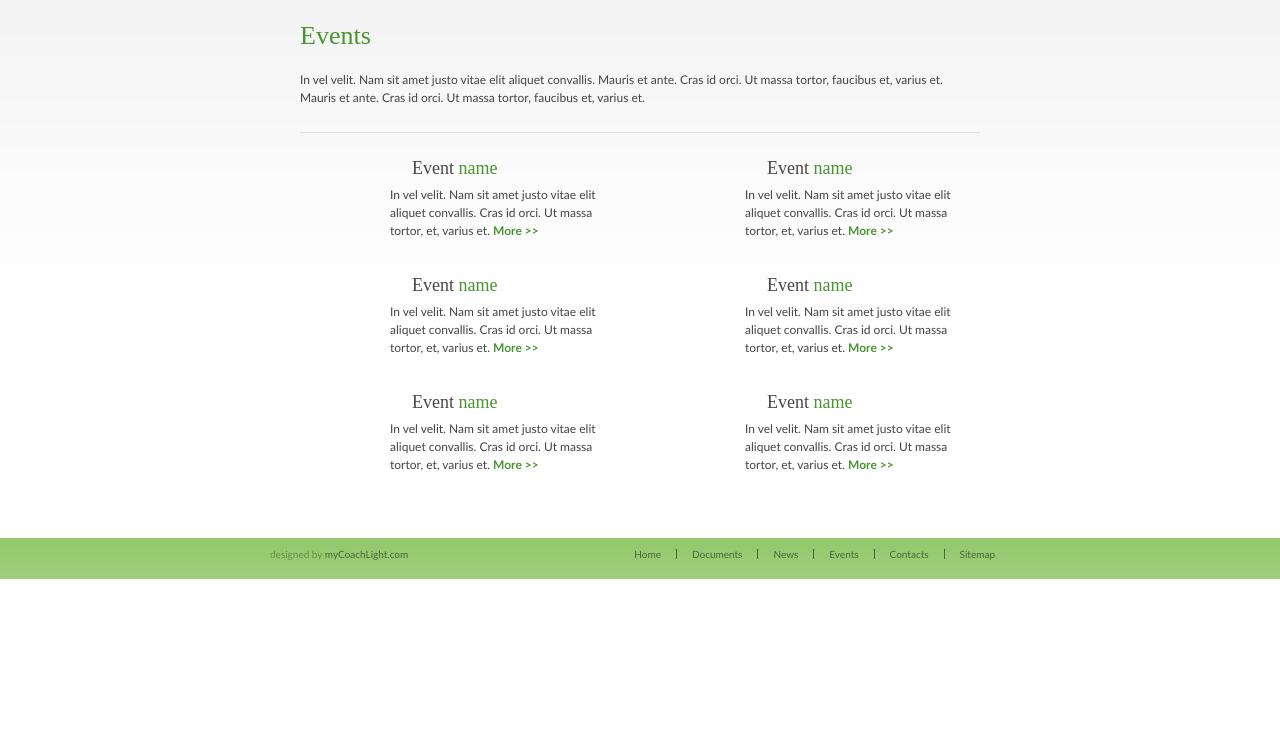
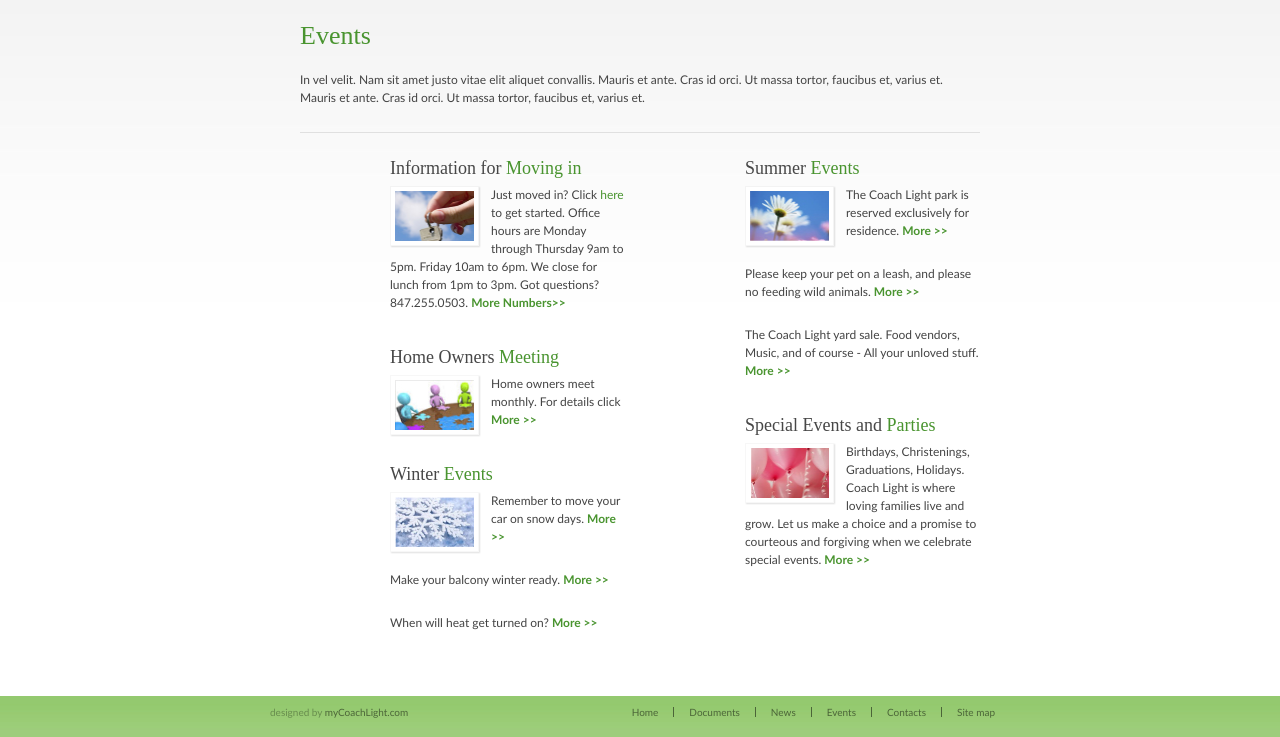
Before and after one commit to myCoachLight/myCoachLight.github.io, a plain HTML site: page events.htm in a window 1280 px wide. Shown: the part 181-918 px from the top of the page. Before the commit the page ends 800 px from the top, so only its background shows below. Drawn offline with Linux system fonts and the light colour scheme.

Commit message:
12/5/2016

```diff
--- a/events.htm
+++ b/events.htm
@@ -23,6 +23,12 @@
   ga('send', 'pageview');
 
 </script>
+
+    <style type="text/css">
+        .type h4 {
+            cursor: pointer;
+        }
+    </style>
 </head>
 
 <body id="brandsbody">
@@ -35,7 +41,7 @@
                 <li><a title="Documents" href="documents.htm">Documents</a></li>
                 <li><a title="News" href="news.htm">News</a></li>
                 <li><a title="Events" href="events.htm">Events</a></li>
-                <li><a title="Contacts" href="contacts.htm">Contacts</a></li>
+                <li><a title="Contacts" href="importantNumbers.htm">Contacts</a></li>
             </ul>
 	</div>
 	<hr/>
@@ -44,37 +50,55 @@
 		<h3>Events</h3>
 		<p>In vel velit. Nam sit amet justo vitae elit aliquet convallis. Mauris et ante. Cras id orci. Ut massa tortor, faucibus et, varius et. Mauris et ante. Cras id orci. Ut massa tortor, faucibus et, varius et.</p>
 		<div id="lcol">
+
 			<div class="type">
-				<span></span>
-				<h4><strong>Event </strong>name</h4>
-				<p>In vel velit. Nam sit amet justo vitae elit aliquet convallis. Cras id orci. Ut massa tortor, et, varius et. <a href="#" title="Read More"><strong>More &gt;&gt;</strong></a></p>
+                <h4 onclick="document.location.href='movingIn.htm';"><strong>Information for </strong>Moving in</h4>
+                <div class="picframe">
+                    <img width="79" height="50" alt="" src="a_files/MovingIn.jpg" />
                 </div>
+                <p>
+                    Just moved in? Click <a href="movingIn.htm">here</a> to get started.
+                    Office hours are Monday through Thursday 9am to 5pm. Friday 10am to 6pm. We close for lunch from 1pm to 3pm. Got questions?  847.255.0503.
+                    <a title="Read More" href="importantNumbers.htm"><strong>More Numbers&gt;&gt;</strong></a>
+                </p>
+            </div>
+
             <div class="type">
-				<span></span>
-				<h4><strong>Event </strong>name</h4>
-				<p>In vel velit. Nam sit amet justo vitae elit aliquet convallis. Cras id orci. Ut massa tortor, et, varius et. <a href="#" title="Read More"><strong>More &gt;&gt;</strong></a></p>
+                <h4 onclick="document.location.href = 'documentsIn.htm?4';"><strong>Home Owners </strong>Meeting</h4>
+                <div class="picframe">
+                    <img width="79" height="50" alt="" src="a_files/puzle.jpg" />
                 </div>
+                <p>Home owners meet monthly. For details click <a href="documentsIn.htm?4" title="Read More"><strong>More &gt;&gt;</strong></a></p>
+            </div>
+
             <div class="type">
-				<span></span>
-				<h4><strong>Event </strong>name</h4>
-				<p>In vel velit. Nam sit amet justo vitae elit aliquet convallis. Cras id orci. Ut massa tortor, et, varius et. <a href="#" title="Read More"><strong>More &gt;&gt;</strong></a></p>
+                <h4 onclick="document.location.href = 'documentsIn.htm?1';"><strong>Winter </strong>Events</h4>
+                <div class="picframe">
+                    <img width="79" height="50" alt="" src="a_files/snow.jpg" />
+                </div>
+				<p>Remember to move your car on snow days. <a href="documentsIn.htm?1" title="Read More"><strong>More &gt;&gt;</strong></a></p>
+                <p>Make your balcony winter ready. <a href="documentsIn.htm?2" title="Read More"><strong>More &gt;&gt;</strong></a></p>
+                <p>When will heat get turned on? <a href="documentsIn.htm?7" title="Read More"><strong>More &gt;&gt;</strong></a></p>
 			</div>
 		</div>
 		<div id="rcol">
+
             <div class="type">
-				<span></span>
-				<h4><strong>Event </strong>name</h4>
-				<p>In vel velit. Nam sit amet justo vitae elit aliquet convallis. Cras id orci. Ut massa tortor, et, varius et. <a href="#" title="Read More"><strong>More &gt;&gt;</strong></a></p>
+                <h4 onclick="document.location.href = 'documentsIn.htm?3';"><strong>Summer </strong>Events</h4>
+                <div class="picframe">
+                    <img width="79" height="50" alt="" src="a_files/summer.jpg" />
                 </div>
+                <p>The Coach Light park is reserved exclusively for residence. <a href="documentsIn.htm?3" title="Read More"><strong>More &gt;&gt;</strong></a></p>
+                <p>Please keep your pet on a leash, and please no feeding wild animals. <a href="documentsIn.htm?4" title="Read More"><strong>More &gt;&gt;</strong></a></p>
+                <p>The Coach Light yard sale. Food vendors, Music, and of course - All your unloved stuff. <a href="documentsIn.htm?5" title="Read More"><strong>More &gt;&gt;</strong></a></p>
+            </div>
+
 			<div class="type">
-				<span></span>
-				<h4><strong>Event </strong>name</h4>
-				<p>In vel velit. Nam sit amet justo vitae elit aliquet convallis. Cras id orci. Ut massa tortor, et, varius et. <a href="#" title="Read More"><strong>More &gt;&gt;</strong></a></p>
+                <h4 onclick="document.location.href = 'documentsIn.htm?5';"><strong>Special Events and </strong>Parties</h4>
+                <div class="picframe">
+                    <img width="79" height="50" alt="" src="a_files/balloons.jpg" />
                 </div>
-			<div class="type">
-				<span></span>
-				<h4><strong>Event </strong>name</h4>
-				<p>In vel velit. Nam sit amet justo vitae elit aliquet convallis. Cras id orci. Ut massa tortor, et, varius et. <a href="#" title="Read More"><strong>More &gt;&gt;</strong></a></p>
+				<p>Birthdays, Christenings, Graduations, Holidays.  Coach Light is where loving families live and grow. Let us make a choice and a promise to courteous and forgiving when we celebrate special events. <a href="documentsIn.htm?5" title="Read More"><strong>More &gt;&gt;</strong></a></p>
 			</div>
 		</div>
 		<div class="clear">
@@ -87,8 +111,8 @@
                 <li><a title="Documents" href="documents.htm">Documents</a></li>
                 <li><a title="News" href="news.htm">News</a></li>
                 <li><a title="Events" href="events.htm">Events</a></li>
-                <li><a title="Contacts" href="contacts.htm">Contacts</a></li>
-                <li class="last"><a title="Sitemap" href="#">Sitemap</a></li>
+                <li><a title="Contacts" href="importantNumbers.htm">Contacts</a></li>
+                <li class="last"><a title="Sitemap" href="#">Site map</a></li>
             </ul>
             <p>
                 designed by <a title="myCoachLight.com" href="">myCoachLight.com</a>
```
Also changed, not shown: a_files/Parks2.html (deleted, +0 -12 lines), a_files/assistance.html (deleted, +0 -12 lines), a_files/puzle.html (renamed from a_files/toDoList.html, +1 -1 lines), contacts.htm (+2 -2 lines), default.htm (+2 -2 lines), documents.htm (+3 -3 lines), documentsFull.htm (+3 -3 lines), documentsIn.htm (+2 -2 lines), home.htm (+8 -3 lines), importantNumbers.htm (+2 -2 lines), index.html (+2 -2 lines), movingIn.htm (+2 -2 lines), news.htm (+21 -21 lines), serviceCharges.htm (+2 -2 lines), 4 more files. Lines whose indentation alone changed are shown as unchanged.
